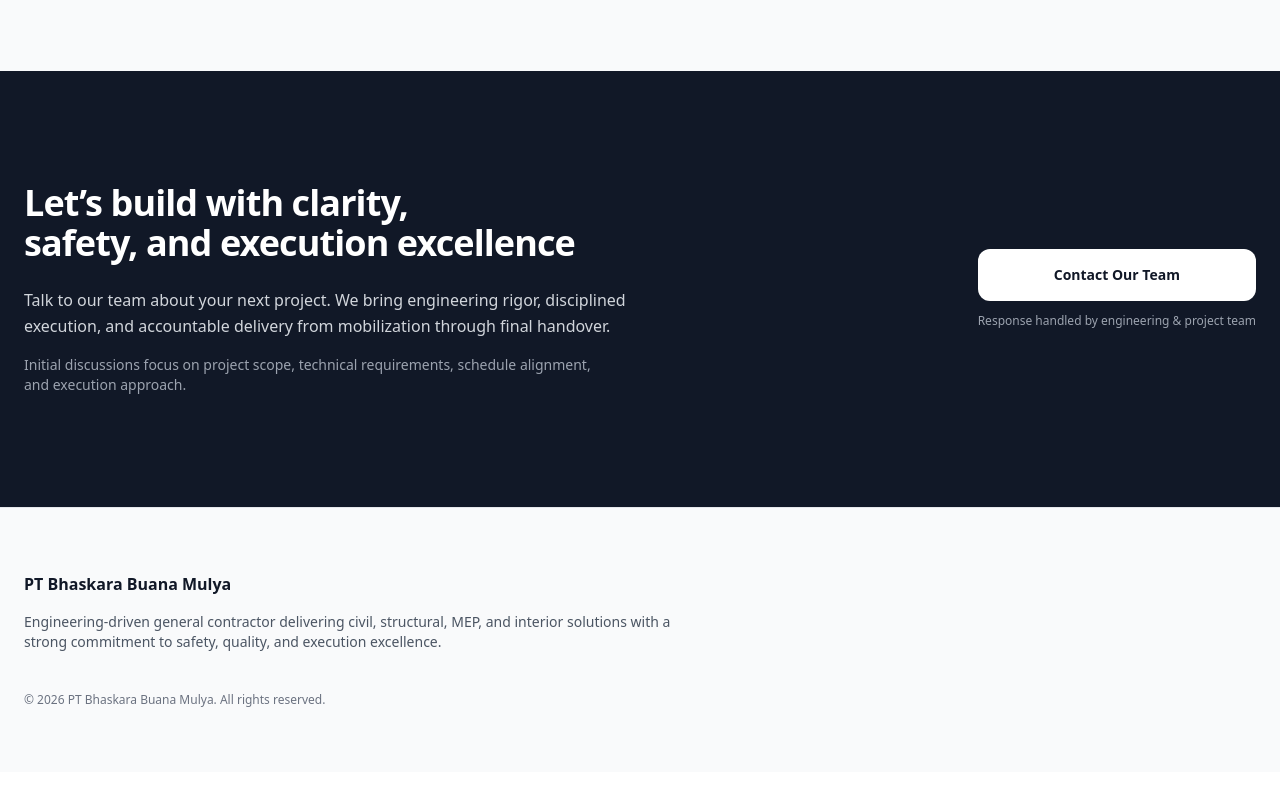
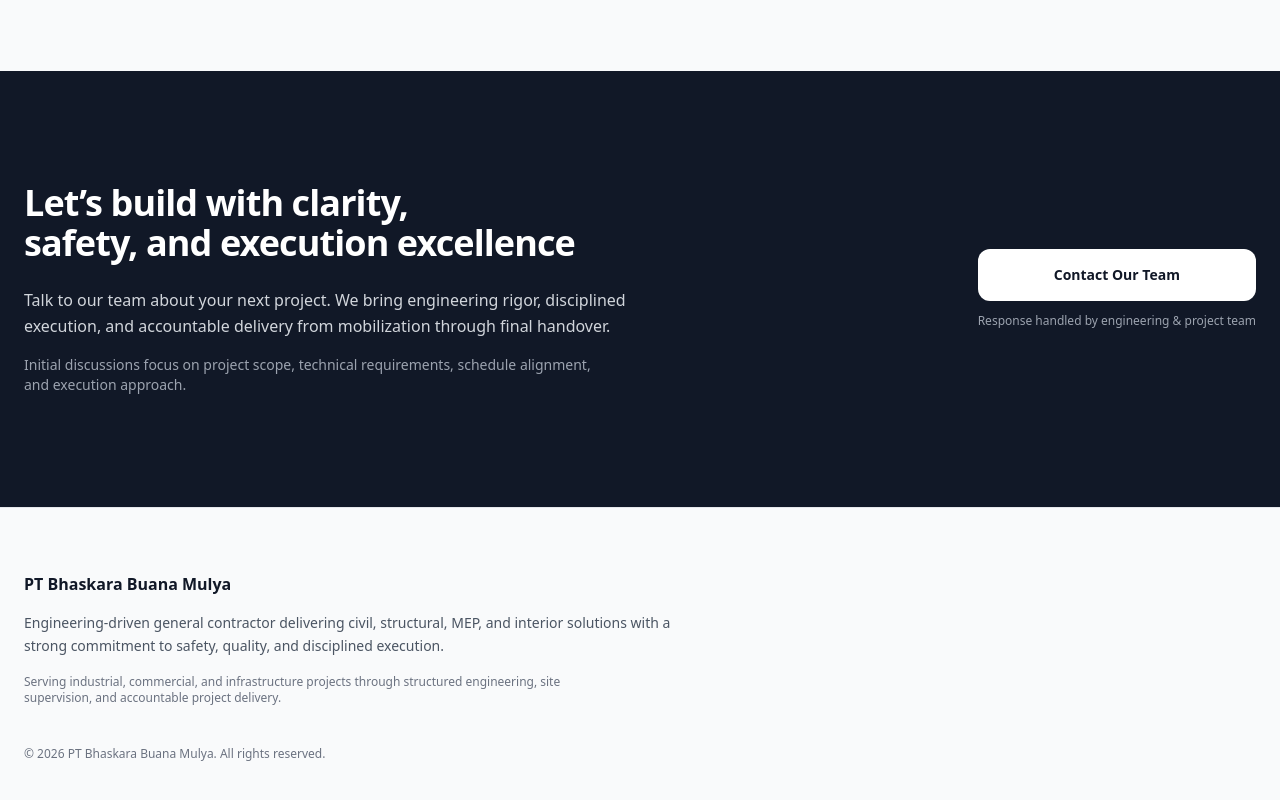
Before and after one commit to herlan-syihabudin/Bhaskara, a Next.js app: page / in a window 1280 px wide. Shown: the part 4279-5079 px from the top of the page. Before the commit the page ends 5051 px from the top, so only its background shows below. Built offline with nearby package versions, Linux system fonts and the light colour scheme.

Commit message:
Update Footer.tsx

```diff
--- a/components/site/Footer.tsx
+++ b/components/site/Footer.tsx
@@ -3,16 +3,25 @@ export default function Footer() {
     <footer className="bg-gray-50 border-t border-gray-200">
       <div className="container-bbm py-16">
         <div className="max-w-2xl">
+          {/* COMPANY */}
           <strong className="text-gray-900">
             PT Bhaskara Buana Mulya
           </strong>
 
-          <p className="mt-4 text-sm">
+          <p className="mt-4 text-sm leading-relaxed">
             Engineering-driven general contractor delivering civil,
             structural, MEP, and interior solutions with a strong
-            commitment to safety, quality, and execution excellence.
+            commitment to safety, quality, and disciplined execution.
           </p>
 
+          {/* ➕ LEGITIMACY CONTEXT (TAMBAHAN HALUS) */}
+          <p className="mt-4 text-xs text-gray-500 max-w-xl">
+            Serving industrial, commercial, and infrastructure projects
+            through structured engineering, site supervision, and
+            accountable project delivery.
+          </p>
+
+          {/* FOOTNOTE */}
           <p className="mt-10 text-xs text-gray-500">
             © {new Date().getFullYear()} PT Bhaskara Buana Mulya.
             All rights reserved.
```
